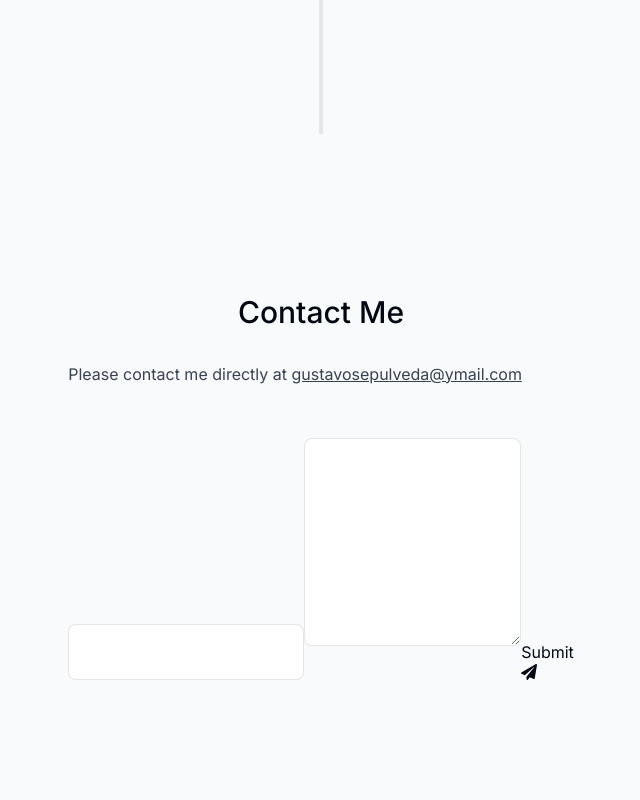
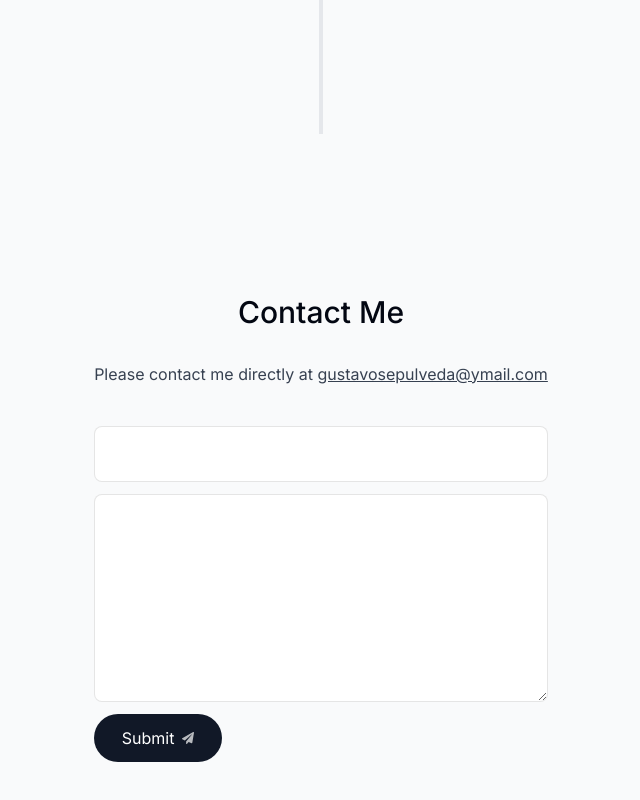
Before and after one commit to gustavosepulveda/next-portfolio, a Next.js app: page / in a window 1280 px wide. Shown: the part 3469-4269 px from the top of the page, without its empty margins (319-959 px from the left). Built offline with nearby package versions, Linux system fonts and the light colour scheme.

Commit message:
added css to FaPaperPlane

```diff
--- a/components/contact.tsx
+++ b/components/contact.tsx
@@ -7,11 +7,13 @@ export default function Contact() {
     <section id='contact' className="mb-20 sm:mb-28 w-[min(100%, 38rem)]">
       <SectionHeading>Contact Me</SectionHeading>
       <p className="text-gray-700">Please contact me directly at <a className="underline" href="mailto:gustavosepulveda@ymail.com">gustavosepulveda@ymail.com</a></p>
-      <form className="mt-10">
+      <form className="mt-10 flex flex-col">
         <input className="h-14 rounded-lg borderBlack" type="email" />
         <textarea className="h-52 my-3 rounded-lg borderBlack" />
-        <button type="submit">
-          Submit <FaPaperPlane />
+        <button type="submit"
+         className="group flex items-center justify-center gap-2 h-[3rem] w-[8rem] bg-gray-900 text-white rounded-full outline-none transition-all"
+         >
+          Submit <FaPaperPlane className=" text-xs opacity-70 transition-all group-hover:translate-x-1 group-hover:-translate-y-1" /> {" "}
           </button>
       </form>
 
```
